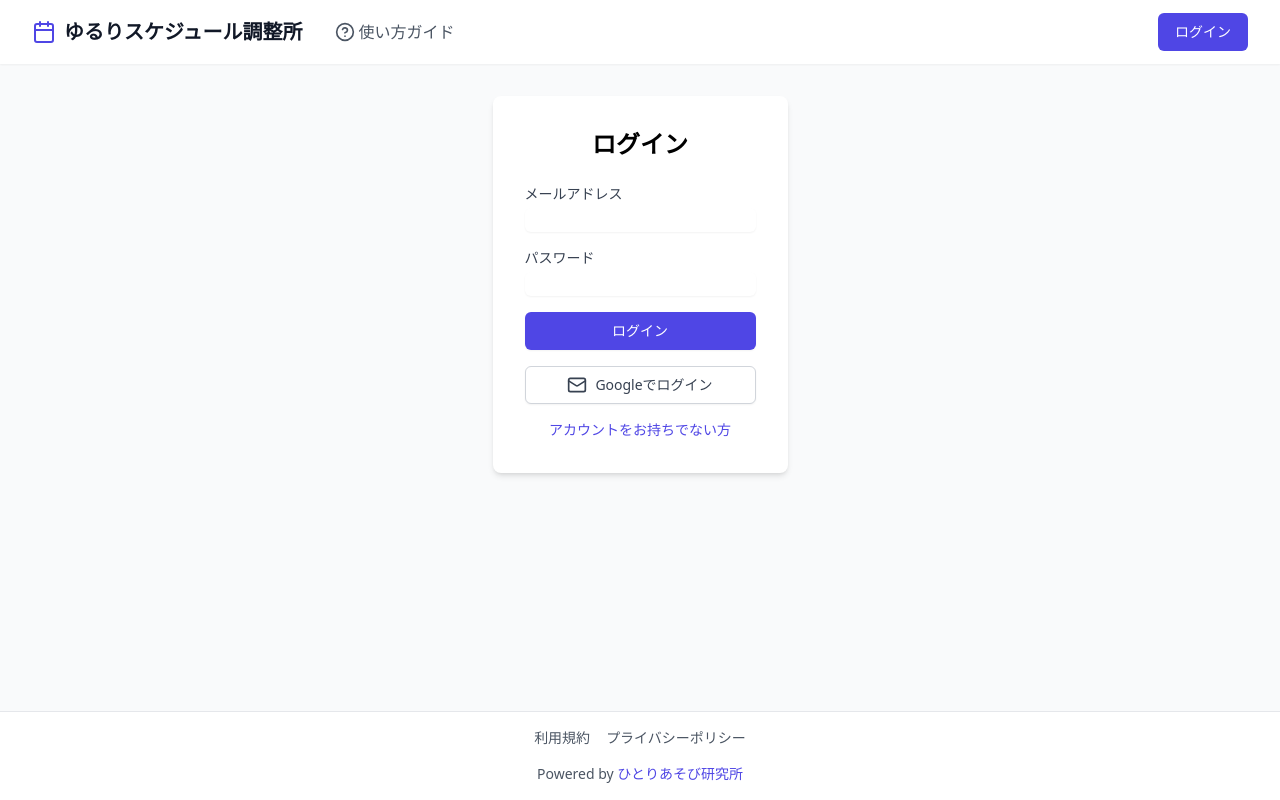
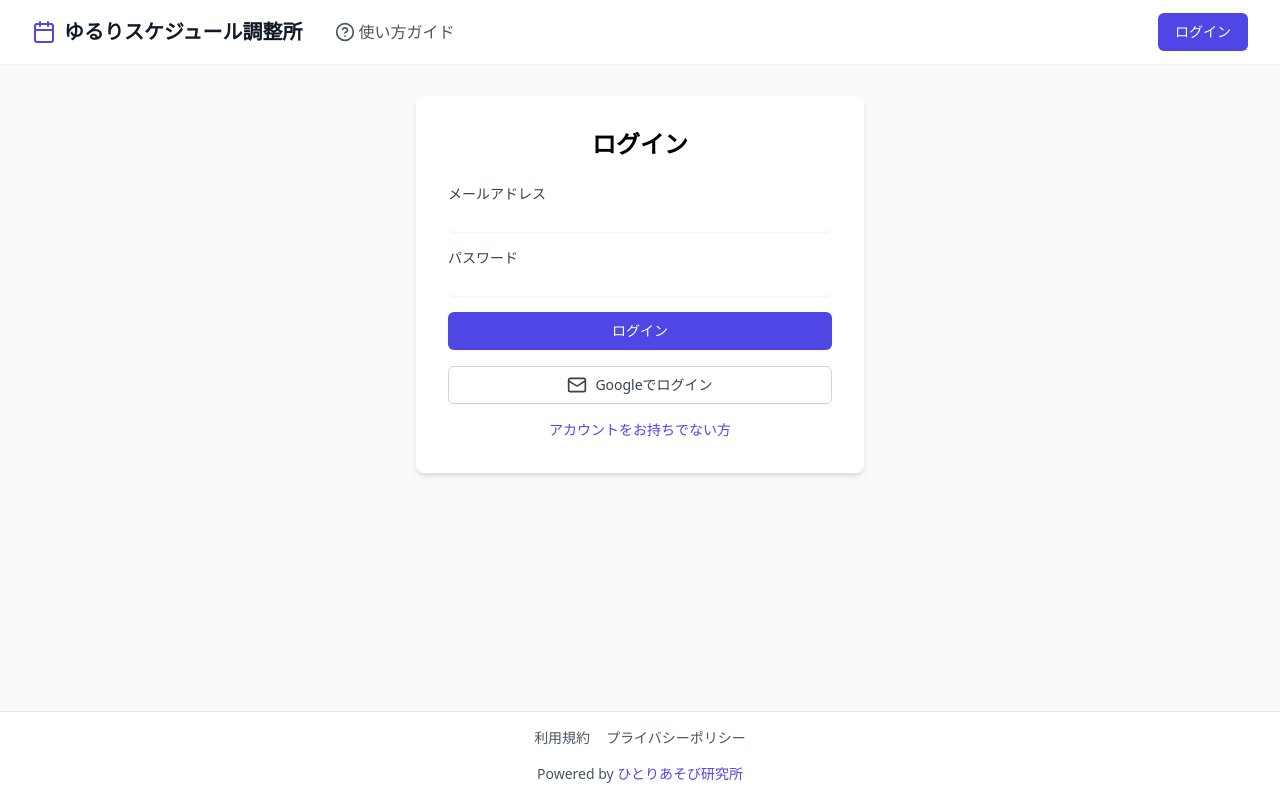
Before and after one commit to supergodak/yururi_hitoriasobi, a React (Vite) app: page /login in a window 1280 px wide. Built offline with nearby package versions, Linux system fonts and the light colour scheme; no server answers.

Commit message:
PCレイアウト幅の調整

```diff
--- a/src/components/Layout.tsx
+++ b/src/components/Layout.tsx
@@ -21,7 +21,7 @@ export default function Layout({ children }: LayoutProps) {
   return (
     <div className="min-h-screen flex flex-col bg-gray-50">
       <nav className="bg-white shadow-sm">
-        <div className="max-w-7xl mx-auto px-4 sm:px-6 lg:px-8">
+        <div className="max-w-[1280px] mx-auto px-4 sm:px-6 lg:px-8">
           <div className="flex justify-between h-16">
             <div className="flex items-center">
               <Link to="/" className="flex items-center">
@@ -63,12 +63,12 @@ export default function Layout({ children }: LayoutProps) {
         </div>
       </nav>
 
-      <main className="flex-grow max-w-7xl mx-auto px-4 sm:px-6 lg:px-8 py-8">
+      <main className="flex-grow max-w-[1280px] mx-auto w-full px-4 sm:px-6 lg:px-8 py-8">
         {children}
       </main>
 
       <footer className="bg-white border-t">
-        <div className="max-w-7xl mx-auto px-4 sm:px-6 lg:px-8 py-4">
+        <div className="max-w-[1280px] mx-auto px-4 sm:px-6 lg:px-8 py-4">
           <div className="flex justify-center space-x-4 mb-4">
             <Link to="/terms" className="text-sm text-gray-600 hover:text-gray-900">
               利用規約
```
